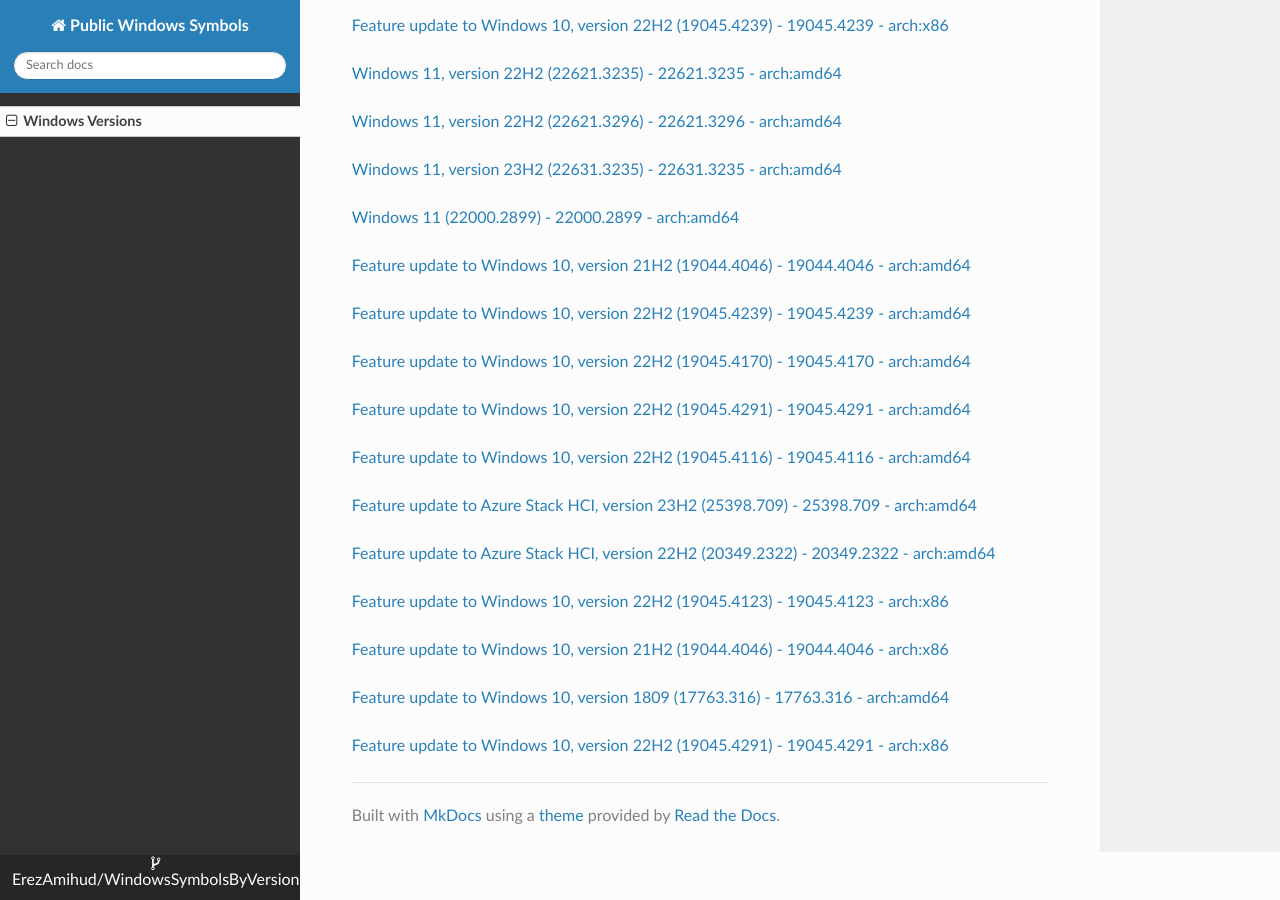
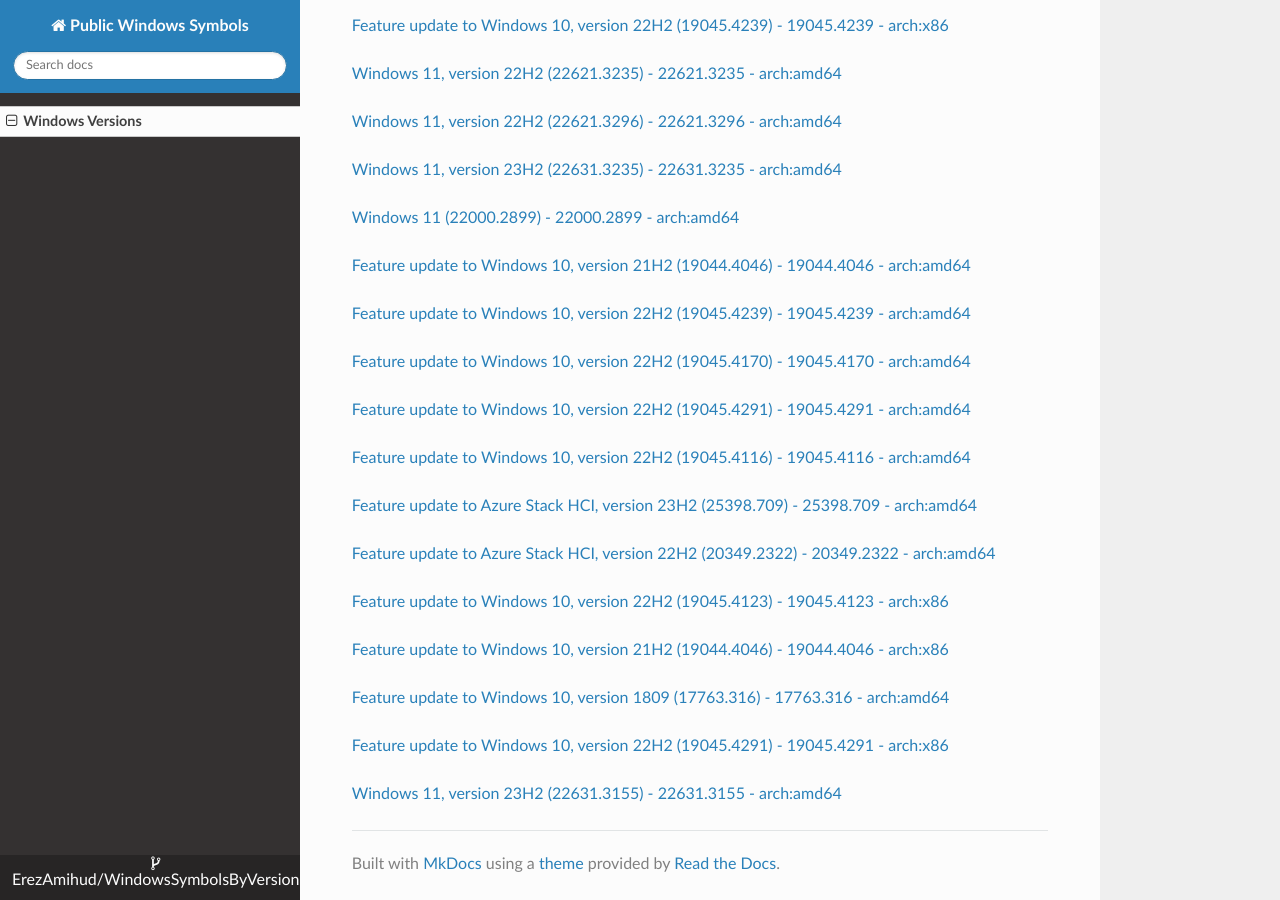
Before and after one commit to ErezAmihud/WindowsSymbolsByVersion, an MkDocs documentation site: the page built from docs/index.md, in a window 1280 px wide and 900 px high, scrolled down 17285 px. Built offline with MkDocs 1.6.1, drawn with Linux system fonts in a browser that asks for light colours; nearby versions of some CDN libraries.

Commit message:
Automated commit, add manifest for 18947b65-2180-4838-a051-2dbe1ee40064

```diff
--- a/docs/index.md
+++ b/docs/index.md
@@ -943,3 +943,6 @@
 
 
 [Feature update to Windows 10, version 22H2 (19045.4291) - 19045.4291 - arch:x86](https://github.com/ErezAmihud/WindowsSymbolsByVersion/blob/main/manifests/e72d1502-9493-4cd7-b258-d160d25997d8.manifest)
+
+
+[Windows 11, version 23H2 (22631.3155) - 22631.3155 - arch:amd64](https://github.com/ErezAmihud/WindowsSymbolsByVersion/blob/main/manifests/18947b65-2180-4838-a051-2dbe1ee40064.manifest)
```
Also changed, not shown: process_builds.json (+1 -1 lines), 1 other file.
